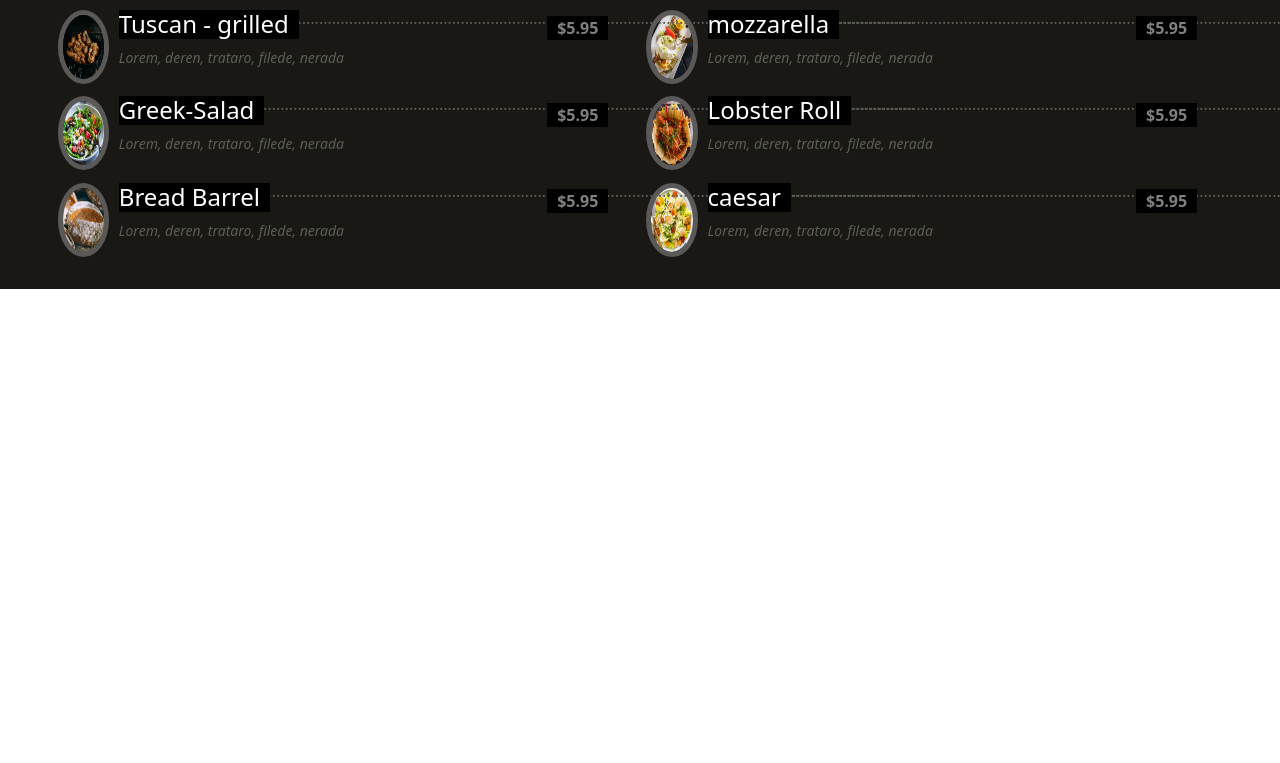
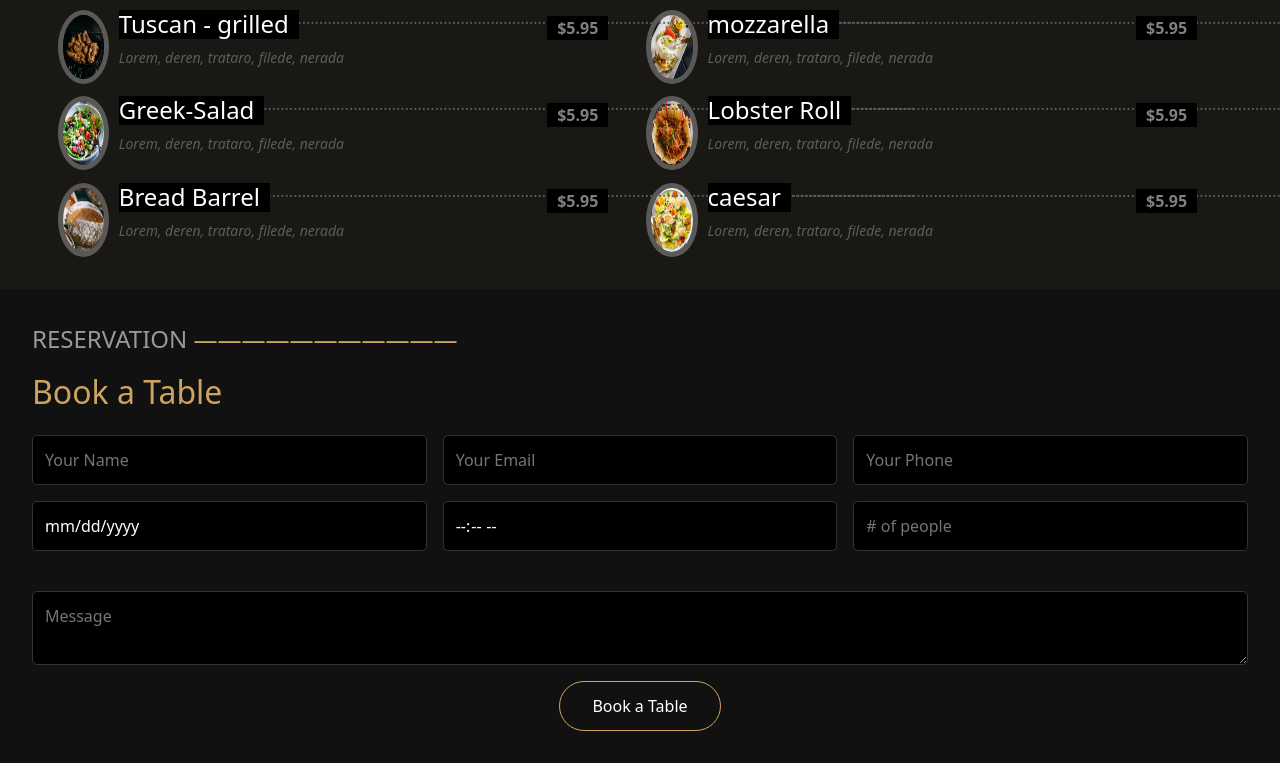
Before and after one commit to Khadija-baidi/baidi_khadija_finalproject_dom, a website: page index.html in a window 1280 px wide. Shown: the part 1686-2449 px from the top of the page. Before the commit the page ends 1975 px from the top, so only its background shows below. Drawn offline with nearby package versions, Linux system fonts and the light colour scheme.

Commit message:
reservation

```diff
--- a/index.html
+++ b/index.html
@@ -257,9 +257,28 @@
 </section>
 
 
+<!-- reservation -->
 
+<section class="reservation">
+    <div class="title">
+      <p>RESERVATION <span>———————————</span></p>
+      <h2>Book a Table</h2>
+    </div>
 
+    <form id="reservation-form">
+      <input type="text" id="name" placeholder="Your Name" />
+      <input type="email" id="email" placeholder="Your Email" />
+      <input type="tel" id="phone" placeholder="Your Phone" />
+      <input type="date" id="date" />
+      <input type="time" id="time" />
+      <input type="number" id="people" placeholder="# of people" />
 
+      <div class="flex">
+        <textarea id="message" placeholder="Message"></textarea>
+        <button type="submit">Book a Table</button>
+      </div>
+    </form>
+  </section>
 
 
 
--- a/public/js/app.js
+++ b/public/js/app.js
@@ -109,3 +109,29 @@ specialtyBtn.addEventListener('click', () => {
     }
   })
 })
+
+// reservation
+
+document.getElementById('reservation-form').addEventListener('submit', function (e) {
+  e.preventDefault();
+
+  const fields = [
+    'name',
+    'email',
+    'phone',
+    'date',
+    'time',
+    'people'
+  ];
+
+  const isEmpty = fields.some(id => {
+    const el = document.getElementById(id);
+    return !el.value.trim();
+  });
+
+  if (isEmpty) {
+    alert('Please complete all required fields before booking.');
+  } else {
+    alert('Table booked successfully!');
+  }
+});
--- a/src/scss/modules/home/_main.scss
+++ b/src/scss/modules/home/_main.scss
@@ -258,3 +258,76 @@ color: #CDA45E;
     font-size: 14px;
     color: #5c5e57;
 }
+
+// resevation
+.reservation {
+  width: 100%;
+  padding: 2rem;
+  background: #111;
+
+  .title p {
+      font-size: 3vh;
+      color: #999;
+  }
+
+  .title p>span {
+      color: #CDA45E;
+  }
+
+  .title h2 {
+      color: #CDA45E;
+  }
+
+  h2 {
+      font-size: 2rem;
+      padding-bottom: 0.5rem;
+      margin-bottom: 1rem;
+  }
+
+  form {
+      display: grid;
+      grid-template-columns: repeat(3, 1fr);
+      gap: 1rem;
+
+      input {
+          background: #000;
+          color: #fff;
+          border: 1px solid #333;
+          padding: 0.75rem;
+          border-radius: 5px;
+      }
+  }
+
+  .flex {
+    grid-column: span 3;
+    padding-top: 3vh;
+    display: flex;
+    flex-direction: column;
+    align-items: center;
+    gap: 1rem;
+
+    textarea {
+      background: #000;
+      color: #fff;
+      border: 1px solid #333;
+      padding: 0.75rem;
+      border-radius: 5px;
+      width: 100%;
+    }
+
+    button {
+      background: transparent;
+      color: white;
+      padding: 0.75rem 2rem;
+      border-radius: 25px;
+      border: 1px solid #CDA45E;
+      cursor: pointer;
+      transition: 0.3s;
+    }
+
+    button:hover {
+      background-color: #CDA45E;
+      color: #000;
+    }
+  }
+}
```
Also changed, not shown: public/css/app.css, 1 other file.
